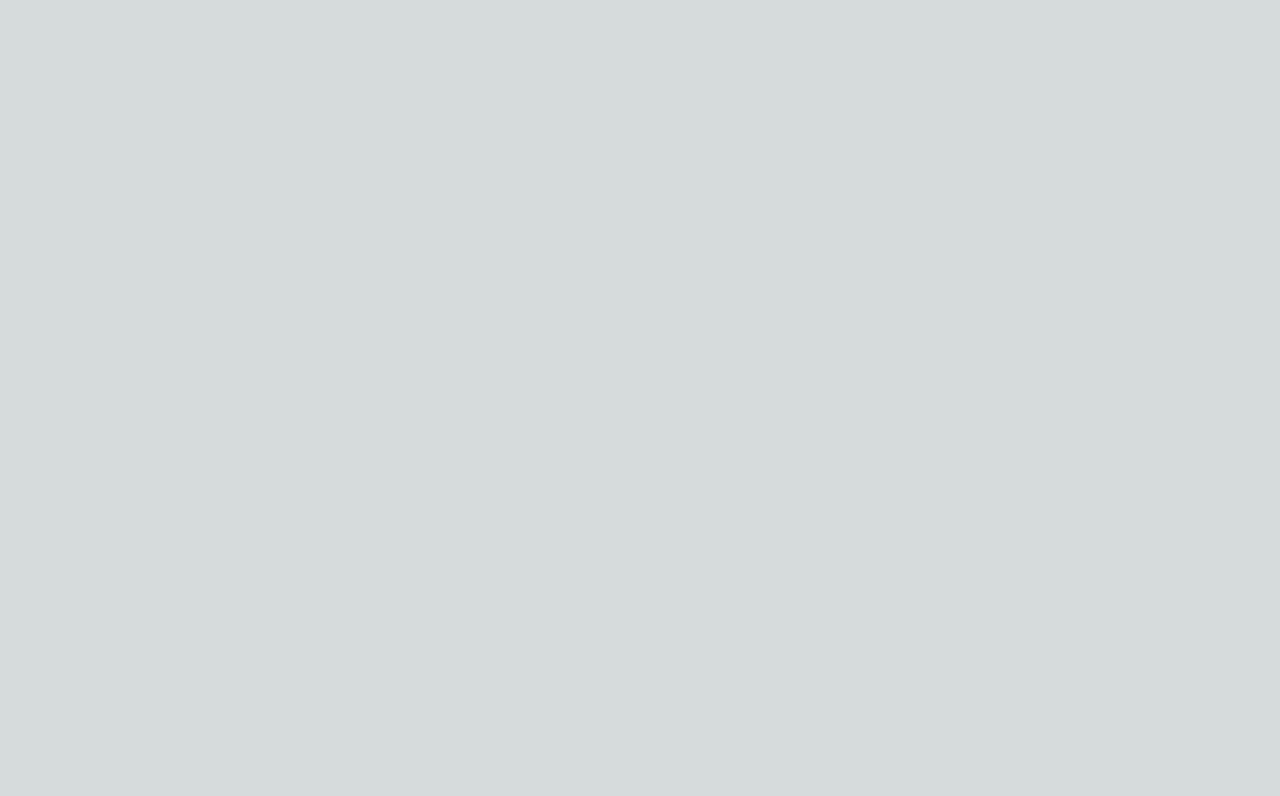
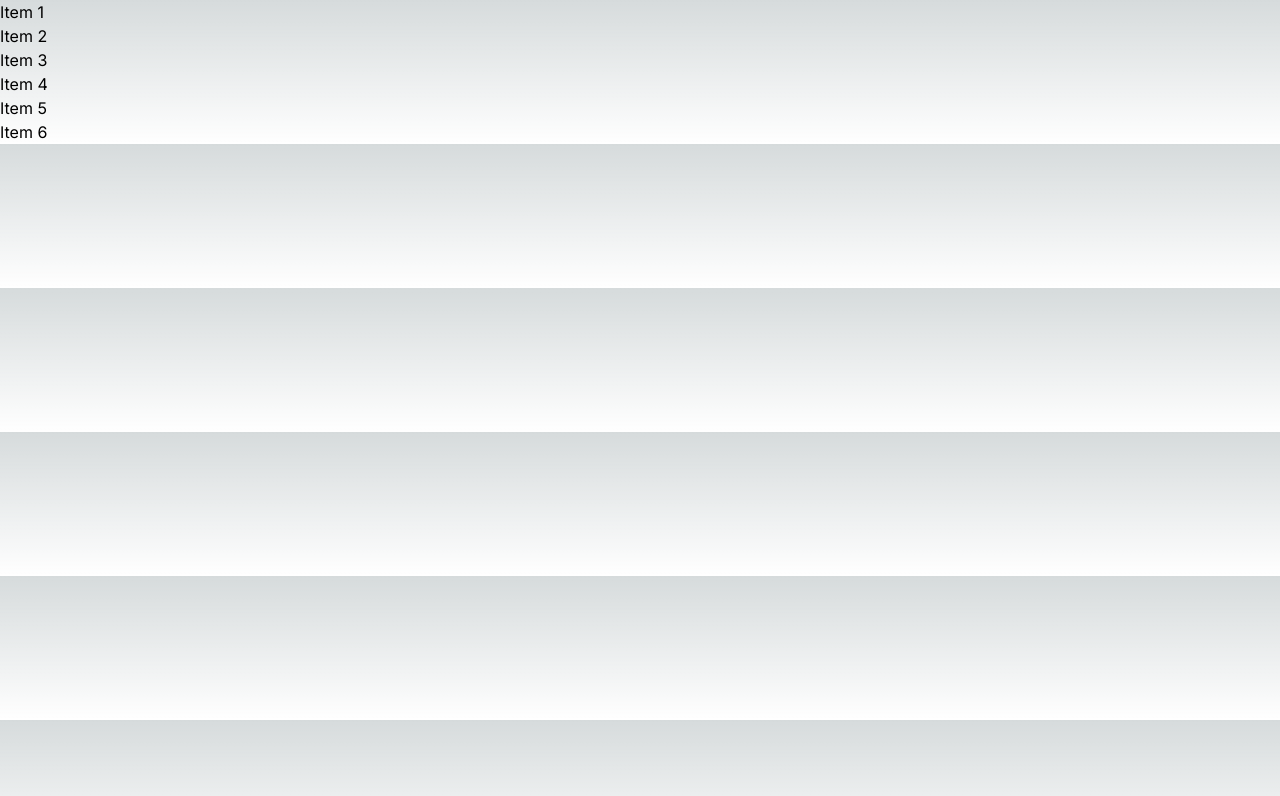
Before and after one commit to jhonpabz/shopping-list, a Next.js app: page / in a window 1280 px wide. Shown: the top 796 px of the page. Built offline with nearby package versions, Linux system fonts and the light colour scheme.

Commit message:
Add react-sortable-hoc and  array-move npm. Test package if working.

```diff
--- a/src/app/page.tsx
+++ b/src/app/page.tsx
@@ -1,3 +1,36 @@
+"use client";
+
+import { useState } from "react";
+import { SortableContainer, SortableElement } from "react-sortable-hoc";
+import { arrayMoveImmutable } from "array-move";
+
+const SortableItem = SortableElement(({ value }) => (
+  <li tabIndex={0}>{value}</li>
+));
+
+const SortableList = SortableContainer(({ items }) => {
+  return (
+    <ul>
+      {items.map((value, index) => (
+        <SortableItem key={`item-${value}`} index={index} value={value} />
+      ))}
+    </ul>
+  );
+});
+
 export default function Home() {
-  return <main className=""></main>;
+  const [items, setItems] = useState([
+    "Item 1",
+    "Item 2",
+    "Item 3",
+    "Item 4",
+    "Item 5",
+    "Item 6",
+  ]);
+
+  const onSortEnd = ({ oldIndex, newIndex }) => {
+    setItems(arrayMoveImmutable(items, oldIndex, newIndex));
+  };
+
+  return <SortableList items={items} onSortEnd={onSortEnd} />;
 }
```
Also changed, not shown: package.json (+6 -4 lines), 1 other file (tests, documents, lock files or other folders).
